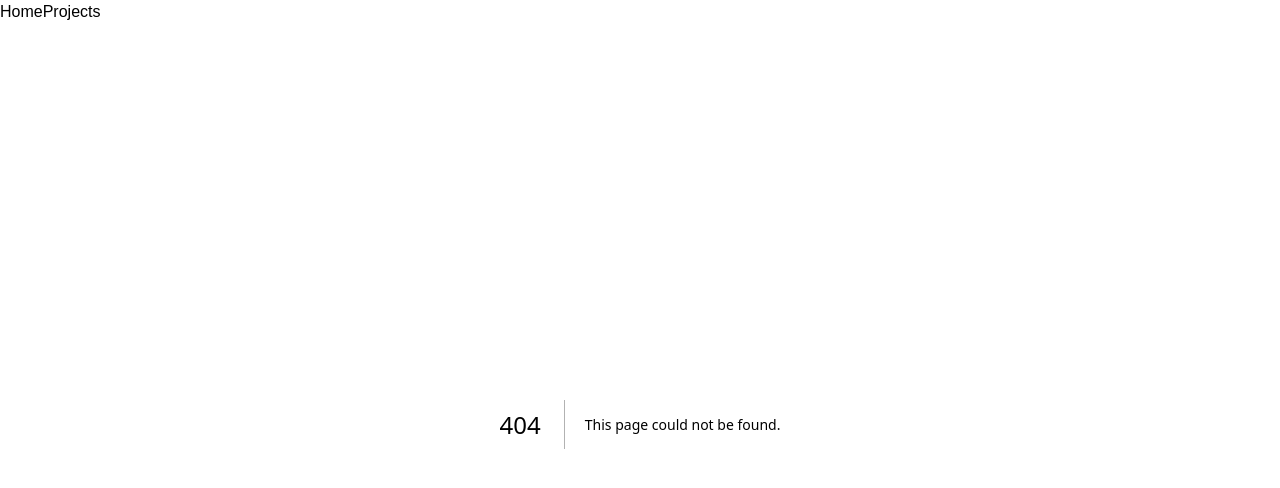
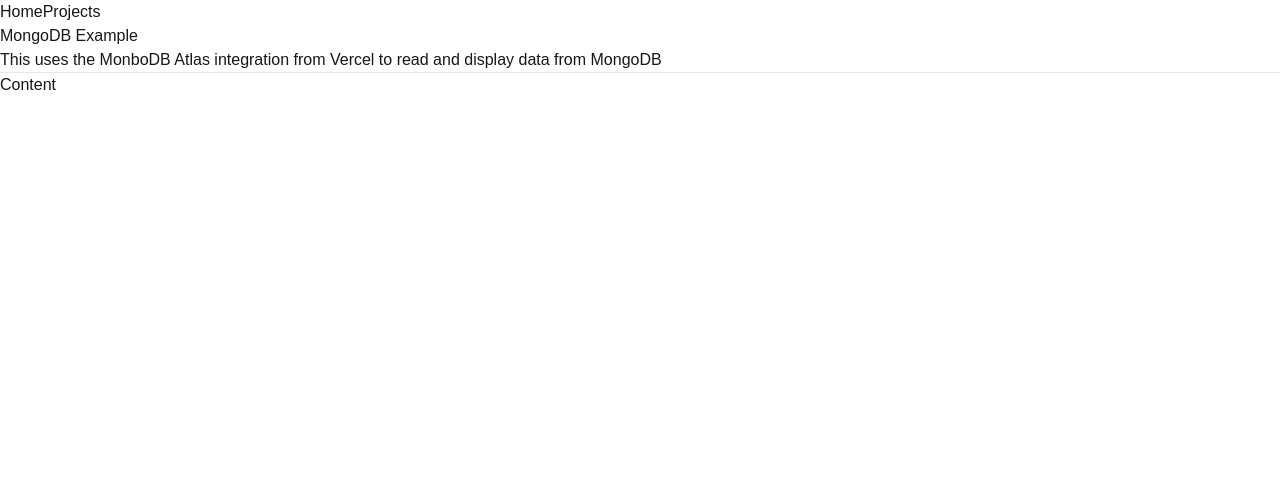
Before and after one commit to ymumberson/Tailwind-Portfolio, a Next.js app: page /projects/mongo-db-example in a window 1280 px wide. Before the commit this address had no page. Shown: the top 488 px of the page. Built offline with nearby package versions, Linux system fonts and the light colour scheme.

Commit message:
Setup skeleton page for the mongo db integration

```diff
--- /dev/null
+++ b/src/app/projects/mongo-db-example/page.tsx
@@ -0,0 +1,12 @@
+import Project from "@/app/components/Project";
+import React from "react";
+
+const MongoDbExample = () => {
+    return (
+        <Project name="MongoDB Example" description="This uses the MonboDB Atlas integration from Vercel to read and display data from MongoDB">
+            Content
+        </Project>
+    );
+}
+
+export default MongoDbExample;
--- a/src/app/projects/page.tsx
+++ b/src/app/projects/page.tsx
@@ -9,6 +9,7 @@
             <Card title="Tic-Tac-Toe" href="/projects/tic-tac-toe" hrefText="See project" description="Following the Tic-Tac-Toe tutorial from https://react.dev/learn/tutorial-tic-tac-toe" />
             <Card title="Digit Classification" href="/projects/digit-classification" hrefText="See project" description="Attempting to classify hand-drawn digits by using a Neural Network trained on the MNIST hand-drawn digits dataset. Digits can be from 0 to 9, however, the model will always predict one of these values. This is the reason that even the empty canvas predicts to a digit." />
             <Card title="Weather" href="/projects/weather" hrefText="See project" description="Fetching current weather data from https://openweathermap.org/ and displaying it." />
+            <Card title="MongoDB Example" href="/projects/mongo-db-example" hrefText="See project" description="A simple example of using MongoDB Atlas." />
         </div>
       </div>
     );
```
